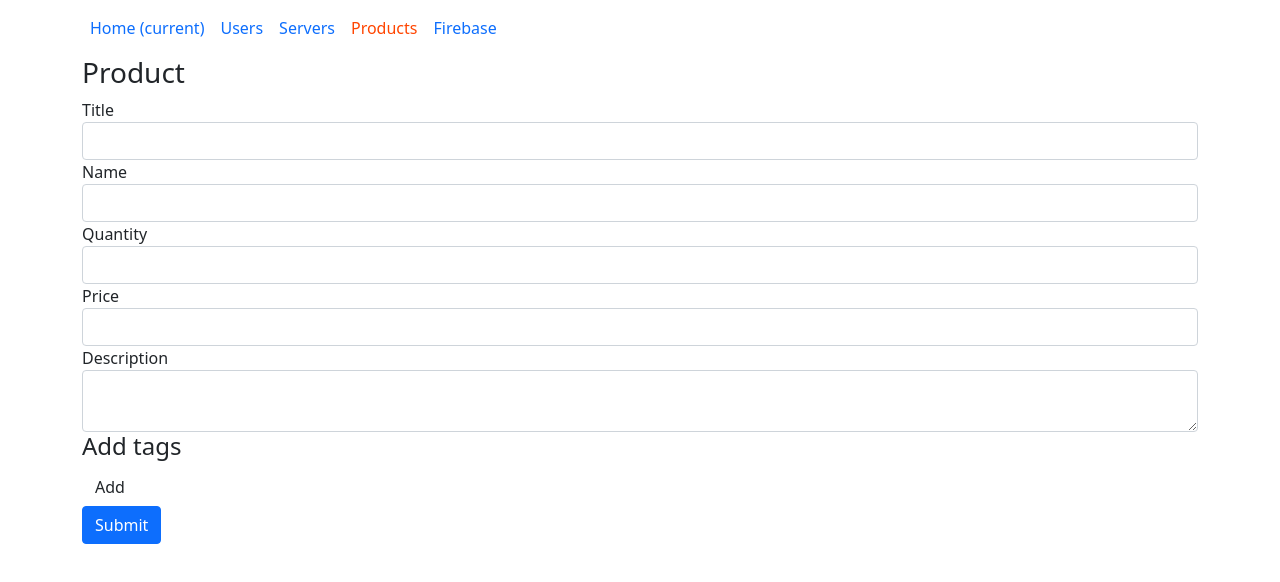
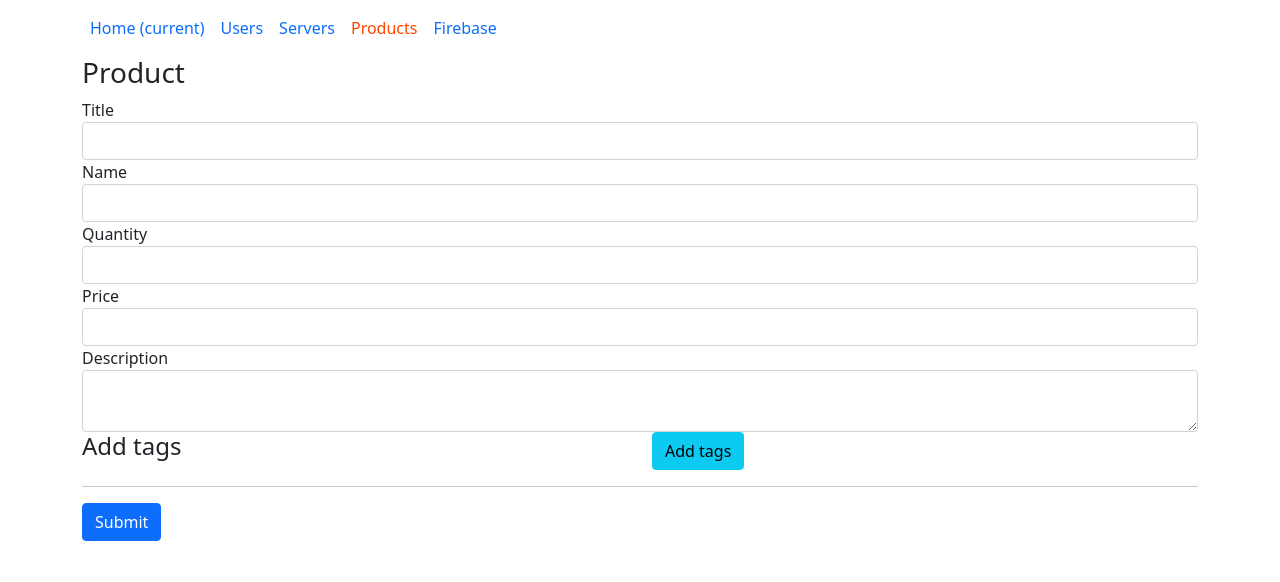
Before and after one commit to toshunigam/angular-learning, an Angular app in the folder angylearning/: page /products in a window 1280 px wide. Shown: the top 582 px of the page. Built offline with nearby package versions, Linux system fonts and the light colour scheme.

Commit message:
working into tags

```diff
--- a/angylearning/src/app/product/product.component.html
+++ b/angylearning/src/app/product/product.component.html
@@ -56,17 +56,21 @@
 				formControlName="description"
 			></textarea>
 		</div>
-		<div formArrayName="tags">
-			<h4>Add tags</h4>
-			<button
-				class="btn btn-default"
-				type="button"
-				(click)="addTags()"
-			>Add</button>
+		<div class="row" formArrayName="tags">
+			<div class="col-6"><h4>Add tags</h4></div>
+			<div class="col-6">
+				<button
+					class="btn btn-info"
+					type="button"
+					(click)="addTags()"
+				>Add tags</button>
+			</div>
+
 			<div class="form-group" *ngFor="let tag of tags.controls; let i=index;">
 				<input type="text" class="form-control" [formControlName]="i" />
 			</div>
 		</div>
+		<hr />
 		<div class="form-group">
 			<button type="submit" class="btn btn-primary">Submit</button>
 		</div>
--- a/angylearning/src/app/product/product.component.ts
+++ b/angylearning/src/app/product/product.component.ts
@@ -30,6 +30,7 @@ export class ProductComponent implements OnInit {
   onSubmit(){
     console.log(this.productForm)
     console.log(this.productForm.value.title)
+    console.log(this.productForm.value.tags)
   }
 
   get tags(){
```
